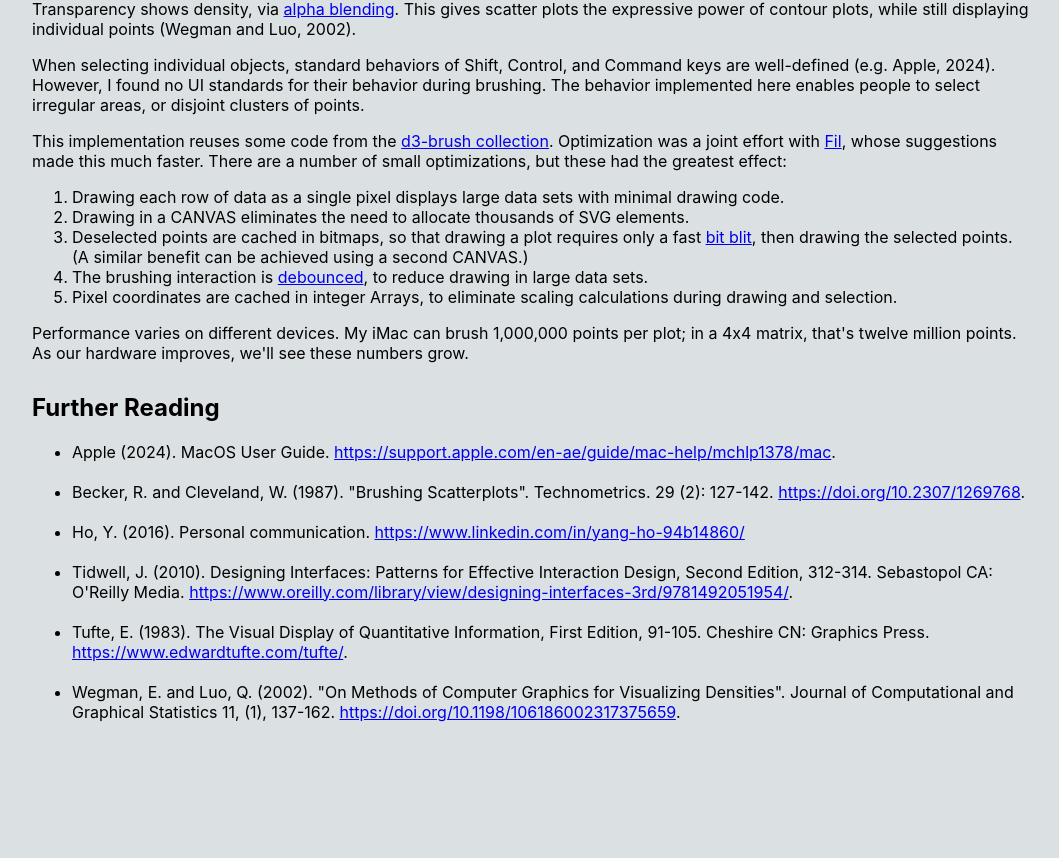
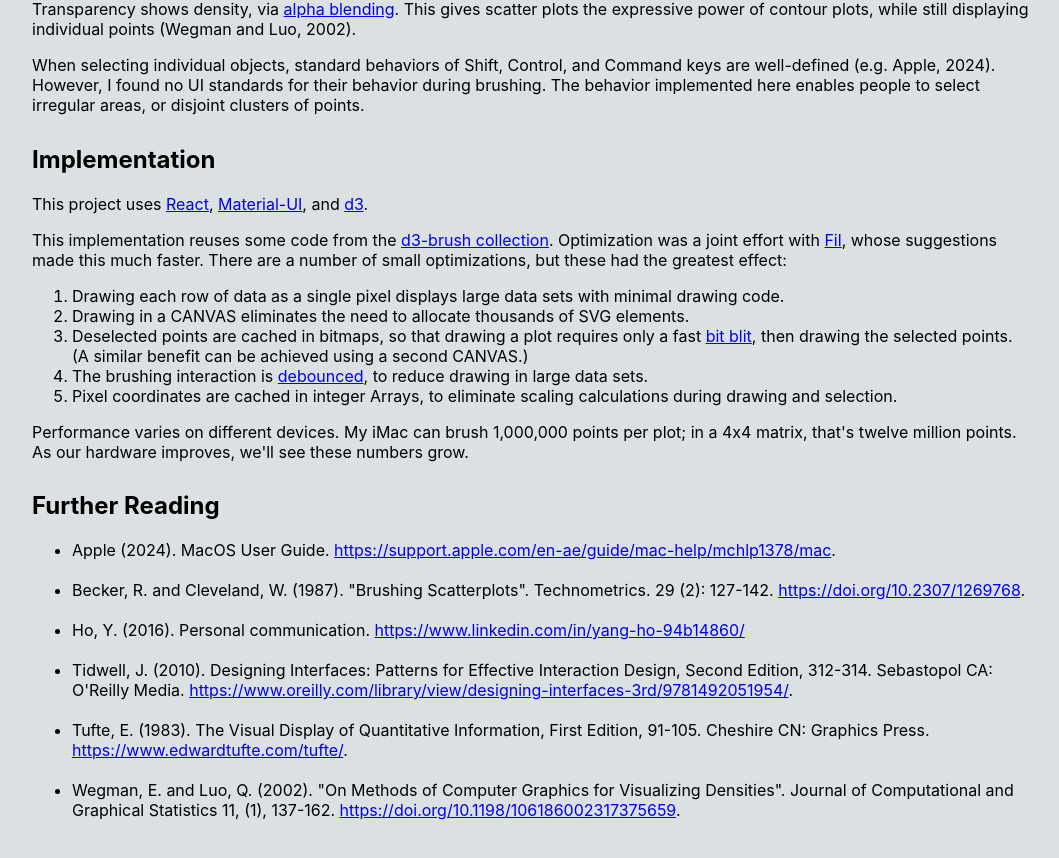
Before and after one commit to hemanrobinson/fast-brushing, a React (Create React App) app: page / in a window 1280 px wide. Shown: the part 1768-2626 px from the top of the page, without its empty margins (108-1167 px from the left). Before the commit the page ends 2536 px from the top, so only its background shows below. Built offline with nearby package versions, Linux system fonts and the light colour scheme.

Commit message:
Implementation

```diff
--- a/src/App.js
+++ b/src/App.js
@@ -78,6 +78,10 @@
                 <p>
                 When selecting individual objects, standard behaviors of Shift, Control, and Command keys are well-defined (e.g. Apple, 2024). However, I found no UI standards for their behavior during brushing. The behavior implemented here enables people to select irregular areas, or disjoint clusters of points.
                 </p>
+                <h2>Implementation</h2>
+                <p>
+                This project uses <a href="https://react.dev">React</a>, <a href="https://github.com/mui-org/material-ui">Material-UI</a>, and <a href="https://github.com/d3/d3">d3</a>.
+                </p>
                 <p>
                 This implementation reuses some code from the <a href="https://observablehq.com/collection/@d3/d3-brush">d3-brush collection</a>.  Optimization was a joint effort with <a href="https://observablehq.com/@fil">Fil</a>, whose suggestions made this much faster.  There are a number of small optimizations, but these had the greatest effect:
                 </p>
```
Also changed, not shown: 1 other file (tests, documents, lock files or other folders).
